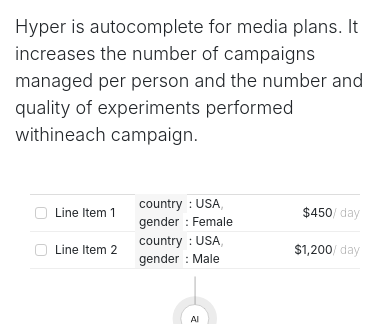
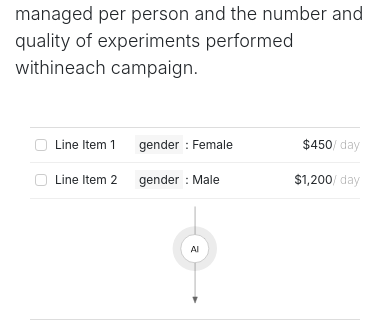
Before and after one commit to projecthyper/projecthyper.com, a website: page index.html in a window 390 px wide. Shown: the part 1189-1513 px from the top of the page. Drawn offline with nearby package versions, Linux system fonts and the light colour scheme; files whose address does not match are found by name.

Commit message:
Tweaks for phones.

```diff
--- a/index.html
+++ b/index.html
@@ -75,7 +75,7 @@
                                 <div class="col li-name-col">Line Item 1</div>
                                 <div class="col li-targeting-col">
                                     <span class="category-pair">
-                                        <span class="category-label">country</span>: USA<span class="category-comma">,</span>
+                                        <span class="extra-targeting"><span class="category-label">country</span>: USA<span class="category-comma">,</span></span>
                                         <span class="category-label">gender</span>: Female
                                     </span>
                                 </div>
@@ -86,7 +86,7 @@
                                 <div class="col li-name-col">Line Item 2</div>
                                 <div class="col li-targeting-col">
                                     <span class="category-pair">
-                                        <span class="category-label">country</span>: USA<span class="category-comma">,</span>
+                                        <span class="extra-targeting"><span class="category-label">country</span>: USA<span class="category-comma">,</span></span>
                                         <span class="category-label">gender</span>: Male
                                     </span>
                                 </div>
@@ -137,7 +137,7 @@
                                     <div class="col li-targeting-col">
                                         <span class="category-pair">
                                             + <span class="category-label">interests</span>: Football<span class="category-comma">,</span>
-                                            <span class="category-label">state</span>: CA
+                                            <span class="extra-targeting"><span class="category-label">state</span>: CA</span>
                                         </span>
                                     </div>
                                     <div class="col li-budget-col"><span class="budget">$10<span class="frequency">/ day</span></span></div>
@@ -193,8 +193,8 @@
                                     <div class="col li-name-col">invest</div>
                                     <div class="col li-targeting-col">
                                         <span class="category-pair">
-                                            + <span class="category-label">keyword</span>: Gardening<span class="category-comma">,</span>
-                                            <span class="category-label">state</span>: TX
+                                            + <span class="extra-targeting"><span class="category-label">state</span>: CA</span><span class="category-comma">,</span>
+                                            <span class="category-label">keyword</span>: Cooking
                                         </span>
                                     </div>
                                     <div class="col li-budget-col"><span class="budget">$315<span class="frequency">/ day</span></span></div>
@@ -208,8 +208,8 @@
                                     <div class="col li-name-col">explore</div>
                                     <div class="col li-targeting-col">
                                         <span class="category-pair">
-                                            + <span class="category-label">keyword</span>: Gardening<span class="category-comma">,</span>
-                                            <span class="category-label">state</span>: CA
+                                            + <span class="extra-targeting"><span class="category-label">state</span>: CA</span><span class="category-comma">,</span>
+                                            <span class="category-label">keyword</span>: Gardening
                                         </span>
                                     </div>
                                     <div class="col li-budget-col"><span class="budget">$18<span class="frequency">/ day</span></span></div>
@@ -256,7 +256,7 @@
         <a name="team"></a>
         <div class="tile tile-4 text-and-graphic-tile">
             <div class="container">
-                <div class="row">
+                <div class="row align-items-center">
                     <div class="col-lg-6">
                         <h2>Built by ad tech veterans</h2>
                         <p>Hyper is the product of a small group of ad tech entrepreneurs and engineeers based in Silicon Valley, USA and Chennai, India whose
--- a/scss/hyper.scss
+++ b/scss/hyper.scss
@@ -11,6 +11,13 @@
     font-size: 22px;
     font-weight: 600;
     margin-top: 16px;
+}
+
+@include media-breakpoint-down(xs) {
+    h2 {
+        font-size: 24px;
+        line-height: 1.3;
+    }
 }
 
 h3 {
@@ -57,6 +64,25 @@
         height: 716px;
     }
 }
+
+@include media-breakpoint-down(xs) {
+    .blue-stripes {
+        height: 676px;
+    }
+}
+
+@media (min-width: 520px) and (max-width: 565px) {
+    .blue-stripes {
+        height: 722px;
+    }
+}
+
+@media (max-width: 470px) {
+    .blue-stripes {
+        height: 656px;
+    }
+}
+
 
 .hero-screenshot {
     max-width: 100%;
@@ -140,6 +166,13 @@
     }
 }
 
+@include media-breakpoint-down(xs) {
+    .tile {
+        padding-top: 30px;
+        padding-bottom: 30px;
+    }
+}
+
 .tile-1 {
     padding-top: 50px;
     padding-bottom: 30px;
@@ -174,6 +207,20 @@
     .tile-1 h2 {
         font-size: 26px;
         line-height: 1.4;
+    }
+}
+
+@include media-breakpoint-down(xs) {
+    h1 {
+        font-size: 30px;
+    }
+
+    .tile-1 {
+        padding-top: 40px;
+
+        h2 {
+            font-size: 28px;
+        }
     }
 }
 
@@ -216,17 +263,28 @@
     max-width: 500px;
 }
 
+@include media-breakpoint-down(xs) {
+    .tech-stack-diagram {
+        margin-bottom: 20px;
+    }
+}
+
 .previous-company-logos {
     max-width: 200px;
     border-left: 1px solid #eee;
     padding-left: 30px;
-    margin-top: 55px;
     margin-left: 30px;
 }
 
 @include media-breakpoint-down(md) {
     .logos-col {
         display: none;
+    }
+
+    .tile-4.text-and-graphic-tile > .container > .row {
+        > div:first-of-type {
+            margin-bottom: 0;
+        }
     }
 }
 
@@ -261,7 +319,7 @@
     }
 
     .li-budget-col {
-        flex-basis: 100px;
+        flex-basis: 70px;
         flex-grow: 0;
         text-align: right;
     }
@@ -294,6 +352,9 @@
 @include media-breakpoint-down(xs) {
     .line-item-container .li-name-col {
         flex-basis: 80px;
+    }
+    .extra-targeting, .category-comma {
+        display: none;
     }
 }
 
```
Also changed, not shown: css/hyper.css, 1 other file.
